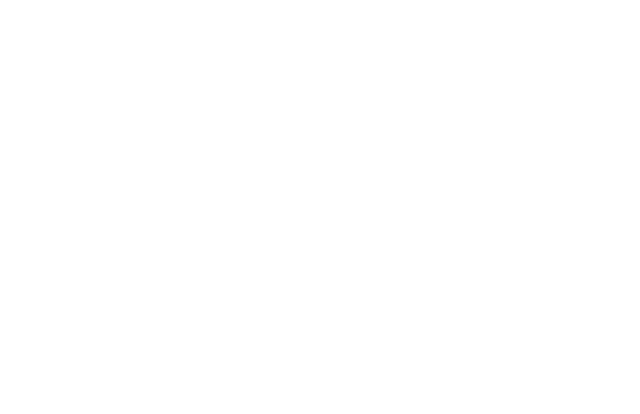
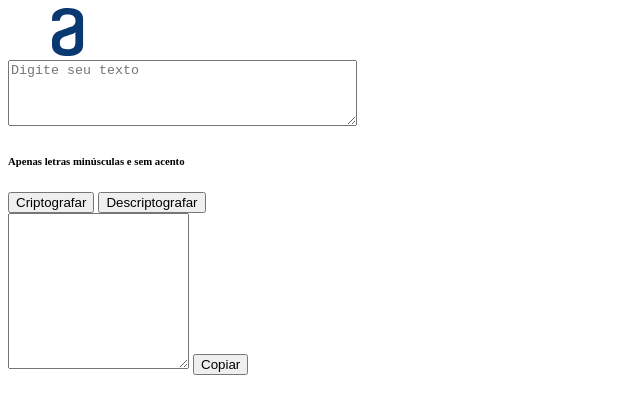
Before and after one commit to pagliarinimvp/DecodificadorDeTexto, a plain HTML site: page Index.html in a window 1280 px wide. Shown: the whole page, without its empty margins (0-640 px from the left). Drawn offline with Linux system fonts and the light colour scheme.

Commit message:
modificações HTML

```diff
--- a/Index.html
+++ b/Index.html
@@ -1,11 +1,36 @@
 <!DOCTYPE html>
 <html lang="pt-br">
+
 <head>
     <meta charset="UTF-8">
     <meta name="viewport" content="width=device-width, initial-scale=1.0">
     <title>Decodificador de Texto</title>
 </head>
+
 <body>
+    <Header>
+        <img class="LogoAlura" src="/Imagens/Logo Alura.svg" alt="Logo Alura">
+    </Header>
+    <main>
+        <section>
+            <textarea class="area_do_texto" cols="41" rows="4" placeholder="Digite seu texto"></textarea>
+
+            <div class="Informacao">
+                <h6>Apenas letras minúsculas e sem acento</h6>
+            </div>
+
+            <div class="Botoes">
+                <button class="botao_encriptar">Criptografar</button>
+                <button class="botao_desencriptar">Descriptografar</button>
+            </div>
+        </section>
+
+        <section>
+            <textarea class="mensagem" cols="20" rows="10"></textarea>
+            <button class="botao_copiar">Copiar</button>
+        </section>
+    </main>
 
 </body>
+
 </html>
```
